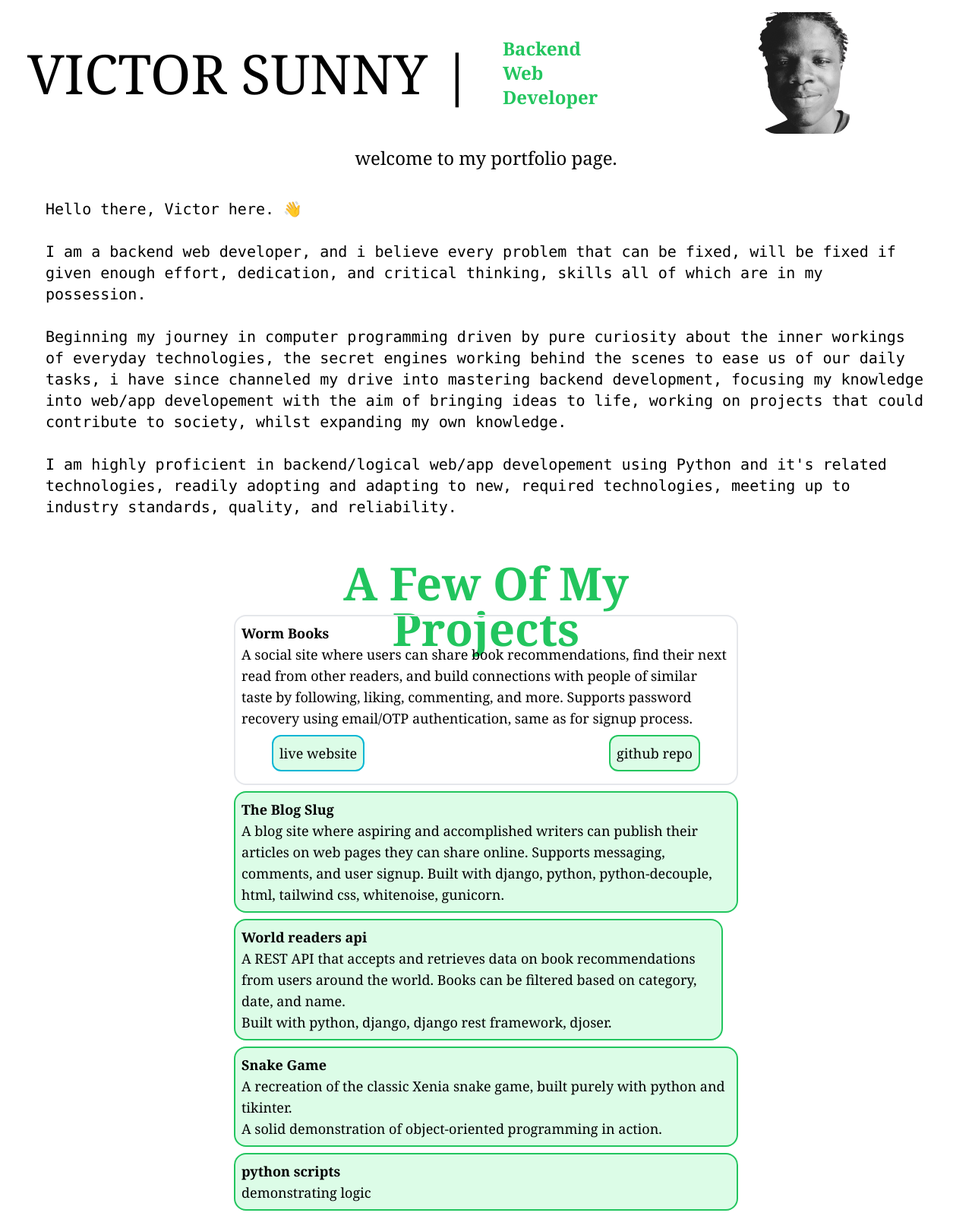
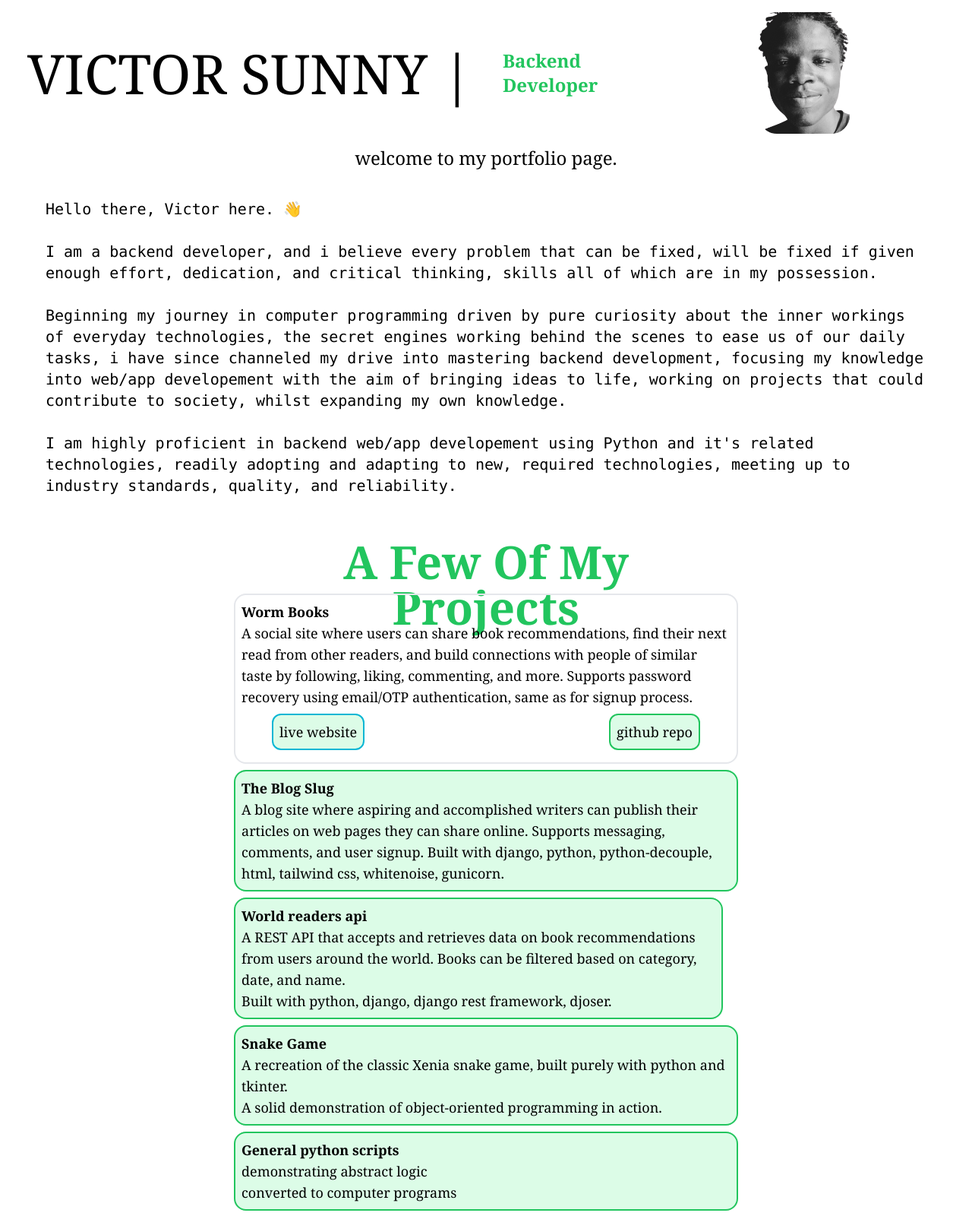
Before and after one commit to VictorSunny/victorsunny.github.io, a plain HTML site: page index.html in a window 1280 px wide. Shown: the top 1600 px of the page at 76% size. Drawn offline with nearby package versions, Linux system fonts and the light colour scheme.

Commit message:
Update index.html

```diff
--- a/index.html
+++ b/index.html
@@ -10,7 +10,7 @@
     <div class="flex justify-between p-4 w-full space-x-4">
        <div class="w-2/3 flex size-full my-auto">
             <h1 class="lg:text-7xl text-lg font-serif text-left my-auto lg:p-5 text-nowrap">VICTOR SUNNY |<br></h1>
-            <h1 class="lg:text-2xl text-xs font-serif text-left my-auto lg:p-5 font-bold text-green-500">Backend Web Developer</h1>
+            <h1 class="lg:text-2xl text-xs font-serif text-left my-auto lg:p-5 font-bold text-green-500">Backend Developer</h1>
        </div>
        <div class="w-1/3 block hover:bg-green-200 rounded-3xl">
             <img class="lg:h-40 h-14 m-auto rounded-3xl" src= "static/IMG_20231130_152222_703-removebg-preview.png">
@@ -23,12 +23,12 @@
         <div class="lg:space-y-10 space-y-2 p-5 mt-4">
             <div class="font-mono px-1 lg:px-10 text-left text-xs lg:text-xl"> Hello there, Victor here. 👋<br><br>
 
-                I am a backend web developer, and i believe every problem that can be fixed, will be fixed if given enough effort, dedication, and critical thinking, skills all of which are in my possession.<br><br>
+                I am a backend developer, and i believe every problem that can be fixed, will be fixed if given enough effort, dedication, and critical thinking, skills all of which are in my possession.<br><br>
 
                 Beginning my journey in computer programming driven by pure curiosity about the inner workings of everyday technologies, the secret engines working behind the scenes to ease us of our daily tasks,
                 i have since channeled my drive into mastering backend development, focusing my knowledge into web/app developement with the aim of bringing ideas to life,
                 working on projects that could contribute to society, whilst expanding my own knowledge.<br><br>
-                I am highly proficient in backend/logical web/app developement using Python and it's related technologies, readily adopting and adapting to new, required technologies, meeting up to industry standards, quality, and reliability.
+                I am highly proficient in backend web/app developement using Python and it's related technologies, readily adopting and adapting to new, required technologies, meeting up to industry standards, quality, and reliability.
             </div>
 
             <div class="lg:w-3/5 lg:text-lg text-xs space-y-2 px-4 lg:px-10 mx-auto">
@@ -74,7 +74,7 @@
                     <a href="https://github.com/VictorSunny/Python-snake-game">
                         <div class="float-left text-left font-serif">
                             <strong> Snake Game</strong>
-                            <p> A recreation of the classic Xenia snake game, built purely with python and tikinter.
+                            <p> A recreation of the classic Xenia snake game, built purely with python and tkinter.
                             </p>
                             <p>A solid demonstration of object-oriented programming in action.</p>
                         </div>
@@ -84,8 +84,8 @@
                 <div class="text-center p-2 rounded-2xl border-2 border-green-500 hover:bg-green-500 hover:text-white bg-green-100 contain-content">
                     <a href="https://github.com/VictorSunny/Python-logical-snippets">
                         <div class="float-left w-1/2 text-left font-serif">
-                            <strong>python scripts</strong>
-                            <p>demonstrating logic</p>
+                            <strong>General python scripts</strong>
+                            <p>demonstrating abstract logic converted to computer programs</p>
                         </div>
                     </a>
                 </div>
```
